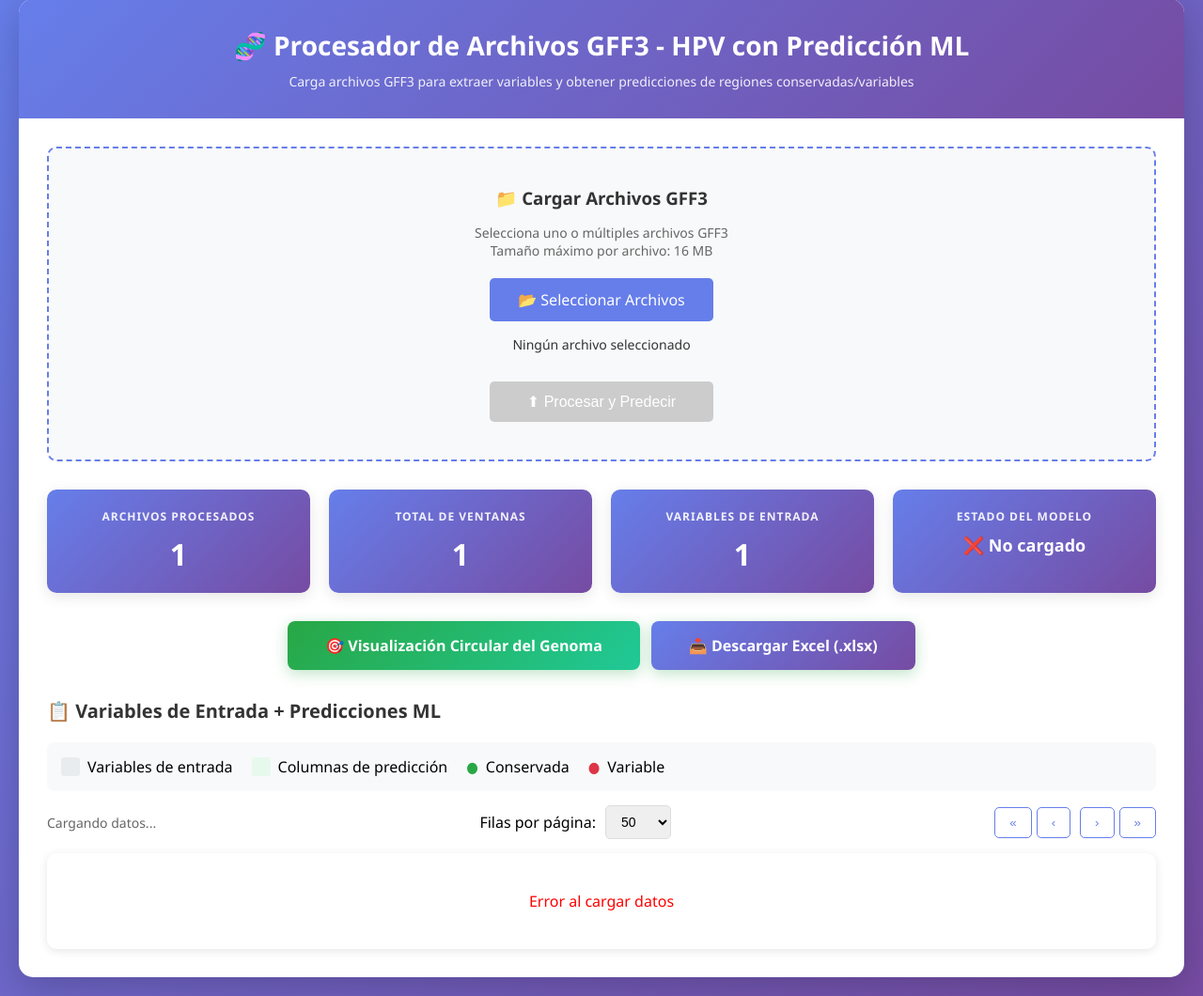
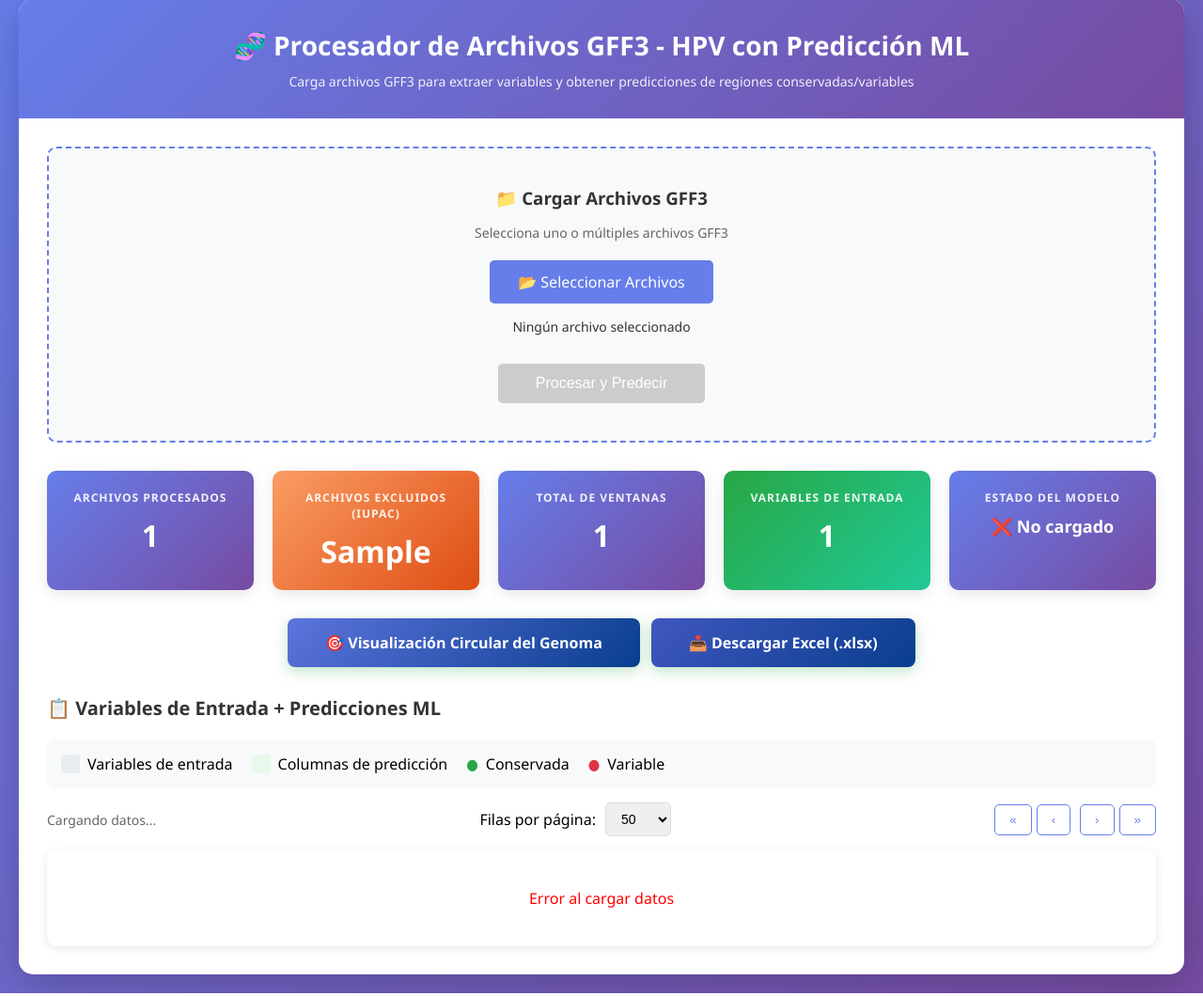
Before and after one commit to MarquezJean1/titulacion2026, a Flask app: template templates/index.html in a window 1280 px wide. Shown: the part 21-1081 px from the top of the page at 94% size. Run offline with Flask 3, Linux system fonts and the light colour scheme; the template is opened without the code that fills it: most values are stand-ins (such as "Sample title", 1, 10 or a date in 2020).

Commit message:
Control de archivos

```diff
--- a/app.py
+++ b/app.py
@@ -501,7 +501,7 @@
         datos = {
             'total_filas': len(dataset_completo_global),
             'total_columnas': len(columnas_entrada),
-            'total_archivos': len(archivos_guardados),
+            'total_archivos': len(archivos_guardados) - len(excluidas),
             'archivos_excluidos': len(excluidas),
             'modelo_cargado': modelo is not None
         }
@@ -639,7 +639,7 @@
         # Configuración del layout
         fig.update_layout(
             title={
-                'text': '🧬 Visualización Circular del Genoma HPV<br><sub>Verde: Conservada | Rojo: Variable</sub>',
+                'text': '🧬 Visualización Circular del Genoma HPV<br><sub>Rojo: Variable | Amarilla: Intermedia | Verde: Conservada</sub>',
                 'x': 0.5,
                 'xanchor': 'center',
                 'font': {'size': 20, 'color': '#333'}
@@ -680,7 +680,21 @@
         graph_html = fig.to_html(
             full_html=False,
             include_plotlyjs='cdn',
-            config={'responsive': True, 'displayModeBar': True}
+            config={
+                'responsive': True,
+                'displayModeBar': True,
+                'modeBarButtonsToRemove': [
+                    'zoom2d',
+                    'pan2d',
+                    'select2d',
+                    'lasso2d',
+                    'zoomIn2d',
+                    'zoomOut2d',
+                    'autoScale2d',
+                    'resetScale2d'
+                ],
+                'modeBarButtonsToAdd': ['toImage']
+            }
         )
 
         return render_template('visualizacion_circular.html', graph_html=graph_html, total_ventanas=total_filas)
--- a/requirements.txt
+++ b/requirements.txt
@@ -17,3 +17,4 @@
 plotly==5.20.0
 gunicorn==21.2.0
 joblib==1.4.2
+openpyxl
--- a/templates/index.html
+++ b/templates/index.html
@@ -386,6 +386,7 @@
     </style>
 </head>
 
+
 <body>
     <div class="container">
         <div class="header">
@@ -404,7 +405,7 @@
 
             <div class="upload-section">
                 <h3>📁 Cargar Archivos GFF3</h3>
-                <p>Selecciona uno o múltiples archivos GFF3<br>Tamaño máximo por archivo: 16 MB</p>
+                <p>Selecciona uno o múltiples archivos GFF3</p>
 
                 <form method="POST" action="/upload" enctype="multipart/form-data" id="uploadForm">
                     <label for="file-input" class="file-label">
@@ -415,7 +416,7 @@
                     <div class="files-list" id="files-list">Ningún archivo seleccionado</div>
 
                     <button type="submit" class="btn-upload" id="btn-submit" disabled>
-                        ⬆ Procesar y Predecir
+                        Procesar y Predecir
                     </button>
                 </form>
             </div>
@@ -426,11 +427,18 @@
                     <h4>Archivos Procesados</h4>
                     <div class="number">{{ datos.total_archivos }}</div>
                 </div>
+                <div class="stat-card {% if datos.archivos_excluidos > 0 %} {% endif %}"
+                    style="background: linear-gradient(135deg, #fa9d63 0%, #de4d14 100%);">
+                    <h4>Archivos Excluidos (IUPAC)</h4>
+                    <div class="number">
+                        {{ datos.archivos_excluidos }}
+                    </div>
+                </div>
                 <div class="stat-card">
                     <h4>Total de Ventanas</h4>
                     <div class="number">{{ datos.total_filas }}</div>
                 </div>
-                <div class="stat-card">
+                <div class="stat-card success">
                     <h4>Variables de Entrada</h4>
                     <div class="number">{{ datos.total_columnas }}</div>
                 </div>
@@ -450,12 +458,13 @@
             <!-- NUEVO BOTÓN PARA VISUALIZACIÓN CIRCULAR -->
             <div
                 style="text-align: center; margin: 20px 0; display:flex; gap:12px; justify-content:center; flex-wrap:wrap;">
-                <a href="/visualizar_circular" target="_blank" class="btn-visualizar">
+                <a href="/visualizar_circular" target="_blank" class="btn-visualizar"
+                    style="background: linear-gradient(135deg, #5d74dc 0%, #093e8f 100%);">
                     🎯 Visualización Circular del Genoma
                 </a>
 
                 <a href="/descargar_excel" class="btn-visualizar"
-                    style="background: linear-gradient(135deg, #667eea 0%, #764ba2 100%);">
+                    style="background: linear-gradient(135deg, #4057be 0%, #093e8f 100%);">
                     📥 Descargar Excel (.xlsx)
                 </a>
             </div>
@@ -527,20 +536,24 @@
         const btnSubmit = document.getElementById('btn-submit');
 
         fileInput.addEventListener('change', function () {
+            const maxFiles = 10;
+            if (this.files.length > maxFiles) {
+                alert(`Solo se permiten máximo ${maxFiles} archivos.`);
+                this.value = '';  // limpiar selección
+                filesList.textContent = 'Ningún archivo seleccionado';
+                btnSubmit.disabled = true;
+                return;
+            }
             if (this.files && this.files.length > 0) {
-                filesList.innerHTML = '';
-                for (let i = 0; i < this.files.length; i++) {
-                    const fileItem = document.createElement('div');
-                    fileItem.className = 'file-item';
-                    fileItem.textContent = `📄 ${this.files[i].name}`;
-                    filesList.appendChild(fileItem);
-                }
+                const total = this.files.length;
+                filesList.innerHTML = `<strong>${total}</strong> archivo(s) seleccionado(s)`;
                 btnSubmit.disabled = false;
             } else {
                 filesList.textContent = 'Ningún archivo seleccionado';
                 btnSubmit.disabled = true;
             }
         });
+
 
         {% if datos %}
         // Variables de paginación
@@ -673,7 +686,16 @@
         // Cargar datos iniciales
         loadData(1);
         {% endif %}
+
+        const uploadForm = document.getElementById('uploadForm');
+        const loadingModal = document.getElementById('loadingModal');
+
+        function showLoading() {
+            loadingModal.classList.add('show');
+            loadingModal.setAttribute('aria-hidden', 'false');
+        }
     </script>
+
 </body>
 
 </html>
```
Also changed, not shown: templates/visualizacion_circular.html (+4 -3 lines).
